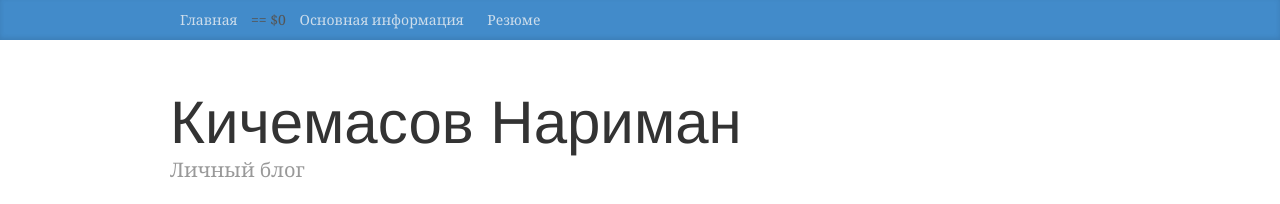
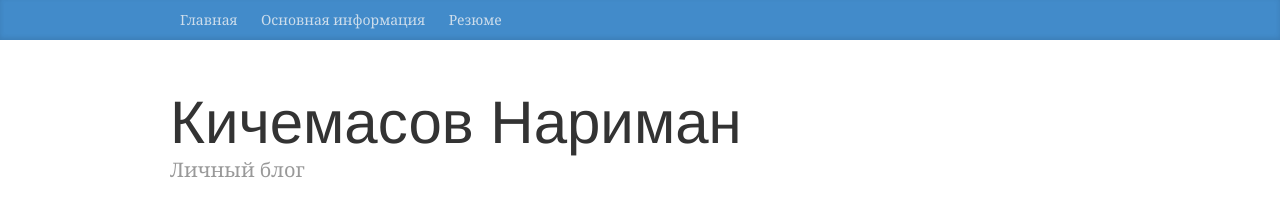
Before and after one commit to narimansnow/narimansnow.github.io, a Jekyll site: the page built from index.html, in a window 1280 px wide. Shown: the top 204 px of the page. Built offline with Jekyll 4.4.1, drawn with Linux system fonts in a browser that asks for light colours; nearby versions of some CDN libraries; library files that are not in the unit come from our copies.

Commit message:
Update top-menu.html

```diff
--- a/_includes/top-menu.html
+++ b/_includes/top-menu.html
@@ -1,5 +1,5 @@
 <nav class="blog-nav">
-          <a class="blog-nav-item " href="/index.html">Главная</a> == $0
+          <a class="blog-nav-item " href="/index.html">Главная</a>
           <a class="blog-nav-item" href="index1.html">Основная информация</a>
           <a class="blog-nav-item" href="index2.html">Резюме</a>
         </nav>
```
